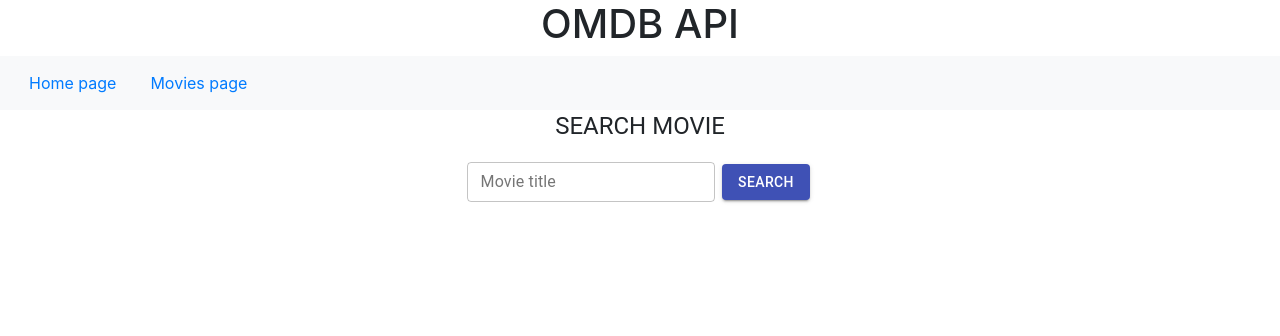
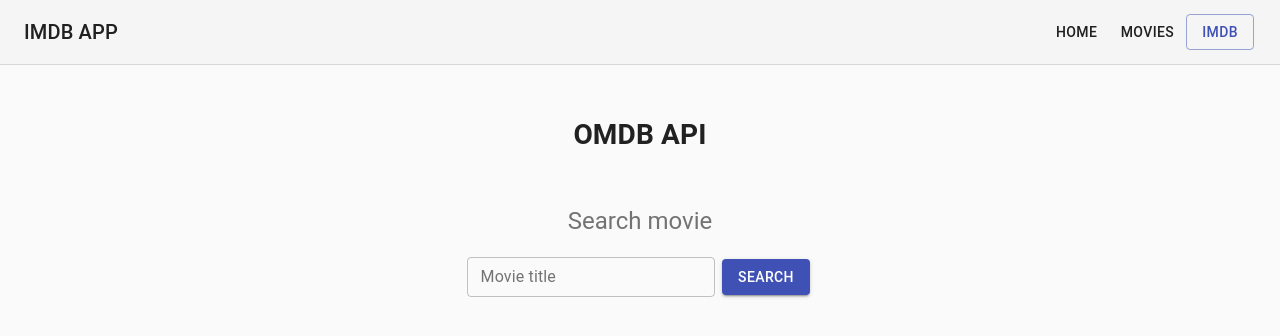
Before and after one commit to adir-avraham/React-IMDB-app, a React (Create React App) app: page /movies-page in a window 1280 px wide. Shown: the top 336 px of the page. Built offline with nearby package versions, Linux system fonts and the light colour scheme.

Commit message:
stylingNavbar-orgenizeCode

```diff
--- a/src/App.tsx
+++ b/src/App.tsx
@@ -2,29 +2,26 @@
 import Header from './components/header';
 import HomePage from './components/home-page'
 import MoviesPage from './components/movies-page'
-
 import Navbar from './components/navbar'
 import React from 'react';
 import { BrowserRouter, Switch, Route } from "react-router-dom";
 
+
+
+
 const App: React.FC = () => {
   return (
     <div className="App">
-      <Header title="OMDB API"/>
+      <BrowserRouter>
+        <Navbar />
+        <Header title="OMDB API" style={{ margin: "50px" }} />
 
-      <BrowserRouter>
-
-               <Navbar/>
-
-                    <Switch>
-                        <Route path="/movies-page" component={MoviesPage} />
-                        <Route path="/home-page" component={HomePage} />
-                    </Switch>
+        <Switch>
+          <Route path="/movies-page" component={MoviesPage} />
+          <Route path="/home-page" component={HomePage} />
+        </Switch>
 
       </BrowserRouter>
-
-
-      {/* <MoviesPage/> */}
     </div>
   );
 }
--- a/src/components/header/index.tsx
+++ b/src/components/header/index.tsx
@@ -1,4 +1,3 @@
-import 'bootstrap/dist/css/bootstrap.min.css';
 import React from 'react';
 
 
@@ -6,10 +5,10 @@
 export default class Header extends React.Component<any, any> {
 
     render() {
-        const {title} = this.props
+        const { title, style } = this.props
         return (
             <div>
-                <h1>{title}</h1>
+                <h1 style={style}>{title}</h1>
             </div>
         )
     }
--- a/src/components/loader/index.tsx
+++ b/src/components/loader/index.tsx
@@ -1,4 +1,6 @@
 import React from 'react';
+import CircularProgress from '@material-ui/core/CircularProgress';
+
 
 
 export default class Loader extends React.Component<any, any> {
@@ -8,11 +10,7 @@
 
         return (
 
-            <div className="spinner-border text-primary" role="status">
-                <span className="sr-only">Loading...</span>
-            </div>
-
-
+            <CircularProgress style={{ margin: "4px" }} />
 
         )
     }
--- a/src/components/navbar/index.tsx
+++ b/src/components/navbar/index.tsx
@@ -1,45 +1,41 @@
+import AppBar from '@material-ui/core/AppBar';
+import Button from '@material-ui/core/Button';
+import CssBaseline from '@material-ui/core/CssBaseline';
 import React from 'react'
 import { Link } from "react-router-dom";
+import Toolbar from '@material-ui/core/Toolbar';
+import Typography from '@material-ui/core/Typography';
+
+
+
 
 export default class Navbar extends React.Component<any, any> {
 
 
   render() {
 
-
     return (
 
-
       <div>
-
-
-<nav className="navbar navbar-expand-lg navbar-light bg-light">
-
-  <div className="collapse navbar-collapse" id="navbarNav">
-    <ul className="navbar-nav">
-      <li className="nav-item"> <button className="btn btn-light mr-2">
-      <Link to="/home-page">Home page</Link>
-
-
-      </button>
-      </li>
-
-      <li className="nav-item">
-      <button className="btn btn-light">
-      <Link to="/movies-page">Movies page</Link>
-
-
-      </button>
-      </li>
-    </ul>
-  </div>
+        <CssBaseline />
+        <AppBar position="static" color="default" elevation={0} style={{ borderBottom: '1px solid rgba(0, 0, 0, 0.12)' }}>
+          <Toolbar style={{ flexWrap: 'wrap' }}>
+            <Typography align="left" variant="h6" color="inherit" noWrap style={{ flexGrow: 1 }}>
+              IMDB APP</Typography>
+            <nav>
+              <Link to="/home-page" color="textPrimary" style={{ margin: 2 }}>
+                <Button> HOME </Button>
+              </Link>
+              <Link to="/movies-page" color="textPrimary" style={{ margin: 2 }}>
+                <Button> MOVIES </Button>
+              </Link>
             </nav>
-
-
-
-
+            <Button href="https://www.imdb.com/" target="_blanck" color="primary" variant="outlined" style={{ margin: 2 }}>
+              IMDB
+            </Button>
+          </Toolbar>
+        </AppBar>
       </div>
     )
-
   }
 }
--- a/src/components/search/index.tsx
+++ b/src/components/search/index.tsx
@@ -11,26 +11,26 @@
     }
 
     render() {
-
-        const {searchValue, getMoviesByName} = this.props;
+        const { searchValue, getMoviesByName } = this.props;
 
         return (
             <div>
-            <Typography variant="h5" align="center" color="inherit" paragraph>
-            SEARCH MOVIE
+                <Typography variant="h5" align="center" color="textSecondary" paragraph>
+                    Search movie
             </Typography>
 
-            <TextField value={searchValue} onChange={(e)=>{
+                <TextField value={searchValue} onChange={(e) => {
                     const searchValue = e.target.value
-            this.setState({searchValue})
+                    this.setState({ searchValue })
                 }}
                     label="Movie title"
-            style={{marginLeft: "2px", marginRight: "2px", marginTop: "4px"}}
+                    style={{ marginLeft: "2px", marginRight: "2px", marginTop: "4px" }}
                     margin="dense"
-            variant="outlined"/>
+                    variant="outlined" />
 
-            <Button variant="contained" color="primary" style={{ margin:"5.5px"}} onClick={()=>{
-            getMoviesByName(this.state.searchValue)}}>
+                <Button variant="contained" color="primary" style={{ margin: "5.5px" }} onClick={() => {
+                    getMoviesByName(this.state.searchValue)
+                }}>
                     SEARCH </Button>
             </div>
         )
```
Also changed, not shown: src/components/movie/index.tsx (+4 -4 lines), src/components/movies-list/index.tsx (+7 -8 lines), src/components/movies-page/index.tsx (+15 -16 lines). Lines whose indentation alone changed are shown as unchanged.
